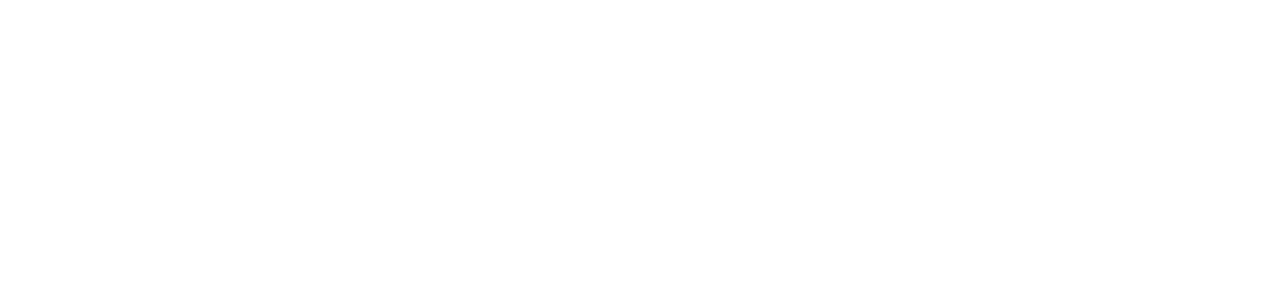
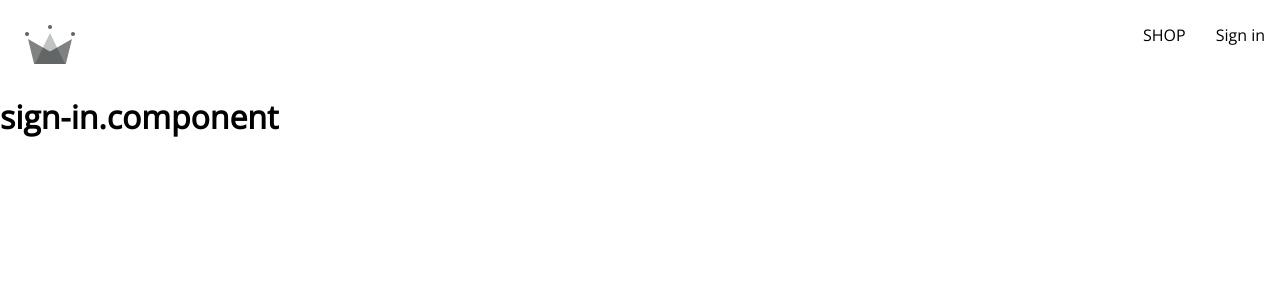
Before and after one commit to NathansStuff/crown-clothing, a React (Create React App) app: page /signin in a window 1280 px wide. Before the commit this address had no page. Shown: the top 300 px of the page. Built offline with nearby package versions, Linux system fonts and the light colour scheme.

Commit message:
sign in component

```diff
--- a/package.json
+++ b/package.json
@@ -6,6 +6,7 @@
     "@testing-library/jest-dom": "^5.16.4",
     "@testing-library/react": "^13.1.1",
     "@testing-library/user-event": "^13.5.0",
+    "firebase": "^9.6.11",
     "react": "^18.0.0",
     "react-dom": "^18.0.0",
     "react-router-dom": "^6.3.0",
--- a/src/App.js
+++ b/src/App.js
@@ -2,12 +2,14 @@
 
 import Home from './components/routes/home.components';
 import Navigation from './components/routes/navigation/navigation.component';
+import SignIn from './components/routes/sign-in/sign-in.component';
 
 const App = () => {
   return (
     <Routes>
       <Route path='/' element={<Navigation />}>
-        <Route index  element={<Home />} />
+        <Route index element={<Home />} />
+        <Route path='/signin' element={<SignIn />} />
       </Route>
     </Routes>
   );
--- a/src/components/routes/navigation/navigation.component.jsx
+++ b/src/components/routes/navigation/navigation.component.jsx
@@ -15,6 +15,9 @@
           <Link to='/shop' className='nav-link'>
             SHOP
           </Link>
+          <Link to='/signin' className='nav-link'>
+            Sign in
+          </Link>
         </div>
       </div>
 
--- /dev/null
+++ b/src/components/routes/sign-in/sign-in.component.jsx
@@ -0,0 +1,9 @@
+import React from 'react';
+
+export default function SignIn() {
+  return (
+    <div>
+      <h1>sign-in.component</h1>
+    </div>
+  );
+}
```
Also changed, not shown: 1 other file (tests, documents, lock files or other folders).
